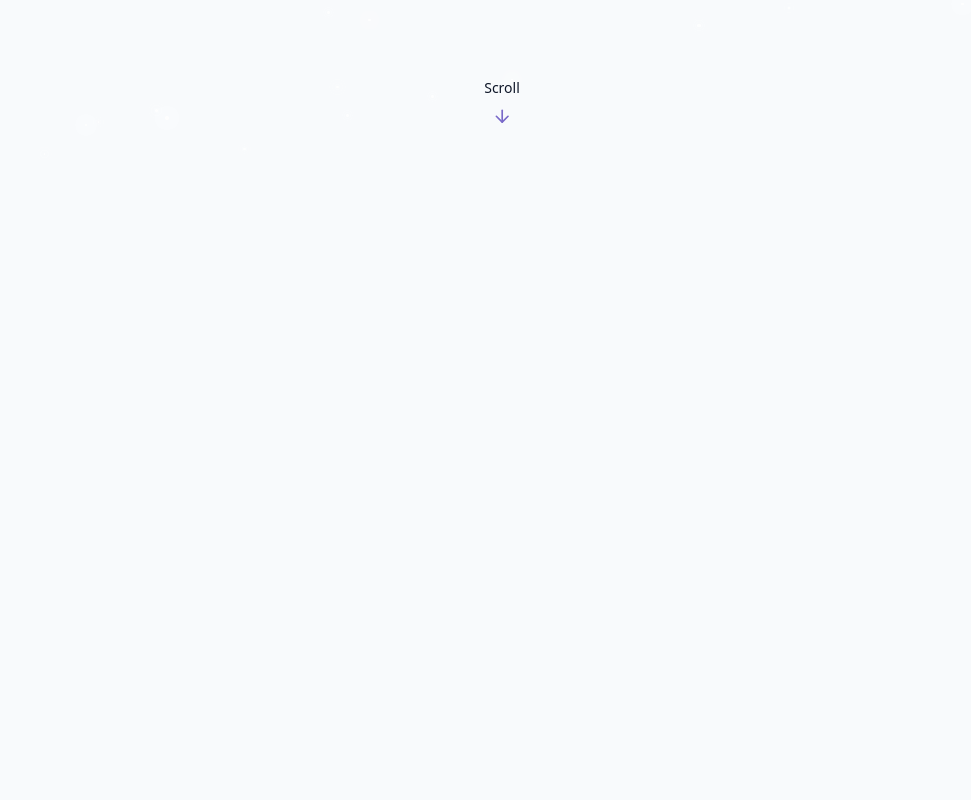
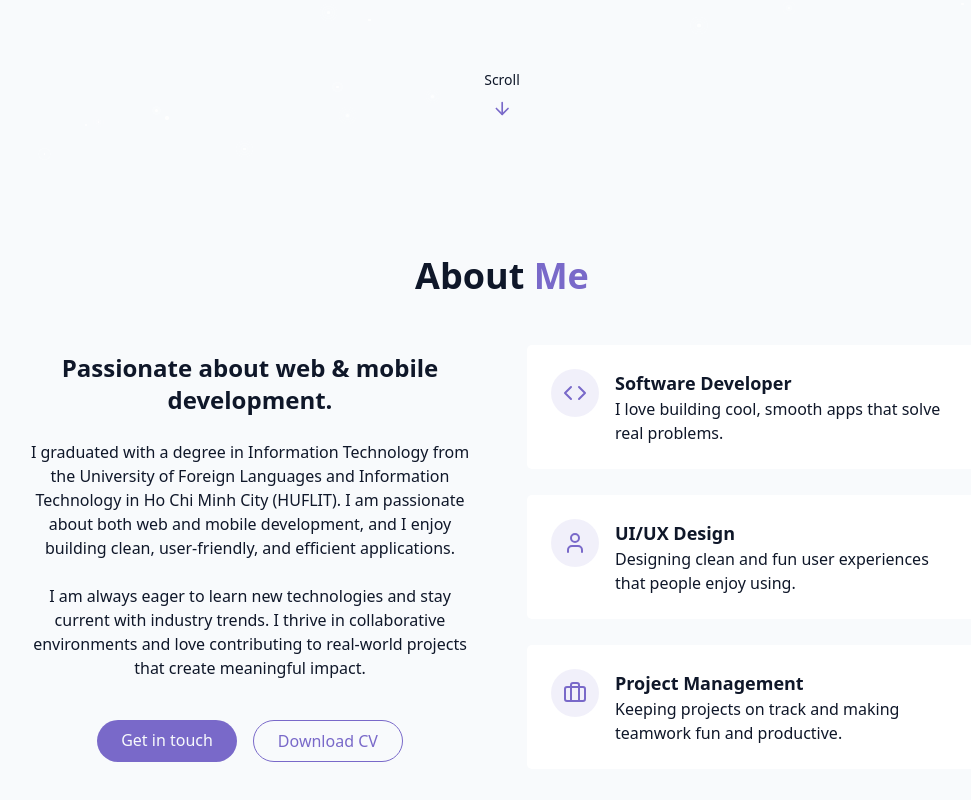
Before and after one commit to Dabeztt/portfolio, a React (Vite) app: page / in a window 1280 px wide. Shown: the part 640-1440 px from the top of the page, without its empty margins (138-1109 px from the left). Before the commit the page ends 800 px from the top, so only its background shows below. Built offline with nearby package versions, Linux system fonts and the light colour scheme.

Commit message:
Add about me section

```diff
--- /dev/null
+++ b/src/Components/AboutSection.jsx
@@ -0,0 +1,95 @@
+import { Briefcase, Code, User } from "lucide-react";
+import React from "react";
+
+const AboutSection = () => {
+  return (
+    <section id="about" className="py-24 px-4 relative">
+      <div className="container mx-auto max-w-5xl">
+        <h2 className="text-3xl md:text-4xl font-bold mb-12 text-center">
+          About <span className="text-primary"> Me</span>
+        </h2>
+
+        <div className="grid grid-cols-1 md:grid-cols-2 gap-12 items-center">
+          <div className="space-y-6">
+            <h3 className="text-2xl font-semibold">
+              Passionate about web & mobile development.
+            </h3>
+
+            <p className="text-muted-foreground">
+              I graduated with a degree in Information Technology from the
+              University of Foreign Languages and Information Technology in Ho
+              Chi Minh City (HUFLIT). I am passionate about both web and mobile
+              development, and I enjoy building clean, user-friendly, and
+              efficient applications.
+            </p>
+
+            <p className="text-muted-foreground">
+              I am always eager to learn new technologies and stay current with
+              industry trends. I thrive in collaborative environments and love
+              contributing to real-world projects that create meaningful impact.
+            </p>
+
+            <div className="flex flex-col sm:flex-row gap-4 pt-4 justify-center">
+              <a href="#contact" className="cosmic-button">
+                Get in touch
+              </a>
+
+              <a
+                href=""
+                className="px-6 py-2 rounded-full border border-primary text-primary hover:bg-primary/10 transition-colors duration-300"
+              >
+                Download CV
+              </a>
+            </div>
+          </div>
+
+          <div className="grid grid-cols-1 gap-6">
+            <div className="gradient-border p-6 card-hover">
+              <div className="flex items-start gap-4">
+                <div className="p-3 rounded-full bg-primary/10">
+                  <Code className="h-6 w-6 text-primary" />
+                </div>
+                <div className="text-left">
+                  <h4 className="font-semibold text-lg">Software Developer</h4>
+                  <p className="text-muted-foreground">
+                    I love building cool, smooth apps that solve real problems.
+                  </p>
+                </div>
+              </div>
+            </div>
+            <div className="gradient-border p-6 card-hover">
+              <div className="flex items-start gap-4">
+                <div className="p-3 rounded-full bg-primary/10">
+                  <User className="h-6 w-6 text-primary" />
+                </div>
+                <div className="text-left">
+                  <h4 className="font-semibold text-lg">UI/UX Design</h4>
+                  <p className="text-muted-foreground">
+                    Designing clean and fun user experiences that people enjoy
+                    using.
+                  </p>
+                </div>
+              </div>
+            </div>
+            <div className="gradient-border p-6 card-hover">
+              <div className="flex items-start gap-4">
+                <div className="p-3 rounded-full bg-primary/10">
+                  <Briefcase className="h-6 w-6 text-primary" />
+                </div>
+                <div className="text-left">
+                  <h4 className="font-semibold text-lg">Project Management</h4>
+                  <p className="text-muted-foreground">
+                    Keeping projects on track and making teamwork fun and
+                    productive.
+                  </p>
+                </div>
+              </div>
+            </div>
+          </div>
+        </div>
+      </div>
+    </section>
+  );
+};
+
+export default AboutSection;
--- a/src/Components/HeroSection.jsx
+++ b/src/Components/HeroSection.jsx
@@ -22,9 +22,9 @@
           </h1>
 
           <p className="text-lg md:text-xl text-muted-foreground max-w-2xl mx-auto opacity-0 animate-fade-in-delay-3">
-            I'm an software developer. Passionate about web & mobile development
-            using React.js, Node.js, Flutter. Always eager to learn and
-            contribute to real-world projects.
+            I'm an software developer. Passionate about web & mobile
+            development. Always eager to learn and contribute to real-world
+            projects.
           </p>
 
           <div className="pt-4 opacity-0 animate-fade-in-delay-4">
--- a/src/Pages/Home.jsx
+++ b/src/Pages/Home.jsx
@@ -2,6 +2,7 @@
 import StarBackground from "../Components/StarBackground";
 import Navbar from "../Components/Navbar";
 import HeroSection from "../Components/HeroSection";
+import AboutSection from "../Components/AboutSection";
 
 const Home = () => {
   return (
@@ -11,6 +12,7 @@
       <Navbar />
       <main>
         <HeroSection />
+        <AboutSection />
       </main>
     </div>
   );
```
